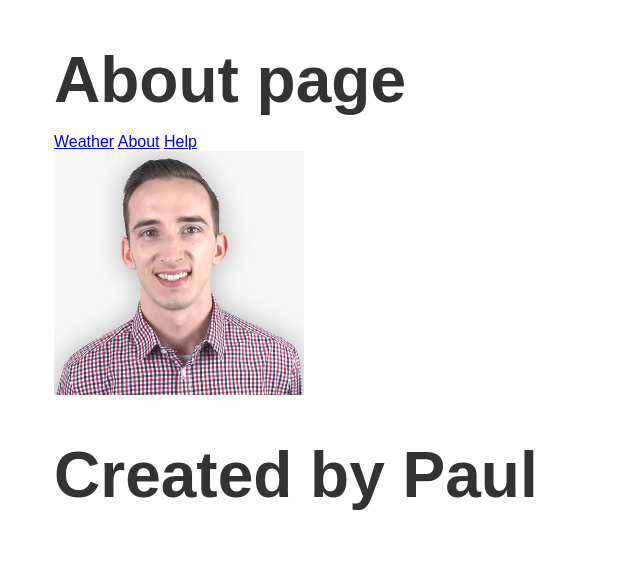
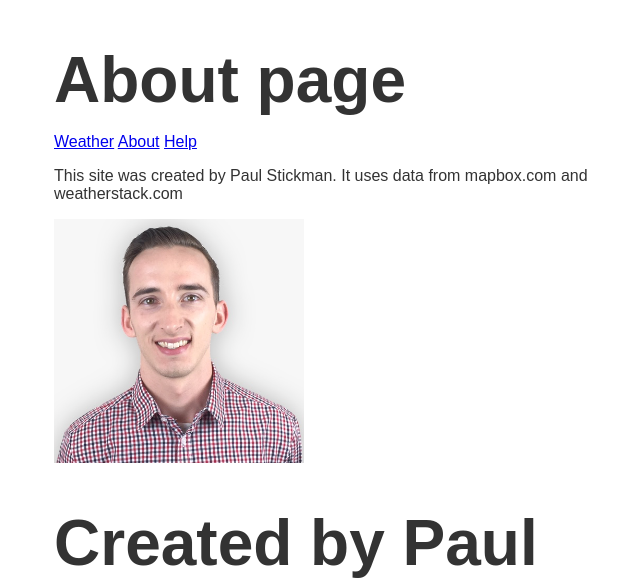
Before and after one commit to Pauliukas7/node3-weather-website, a Node server app: page /about in a window 1280 px wide. Shown: the top 578 px of the page, without its empty margins (261-901 px from the left). Run offline with Node 20, Linux system fonts and the light colour scheme; some libraries are stand-ins or nearby versions.

Commit message:
Updated about page

```diff
--- a/templates/views/about.hbs
+++ b/templates/views/about.hbs
@@ -8,6 +8,7 @@
   </head>
   <body>
     {{>header}}
+    <p>This site was created by Paul Stickman. It uses data from mapbox.com and weatherstack.com</p>
     <img class='portrait' src="./img/me.png" />
     {{>footer}}
   </body>
```
